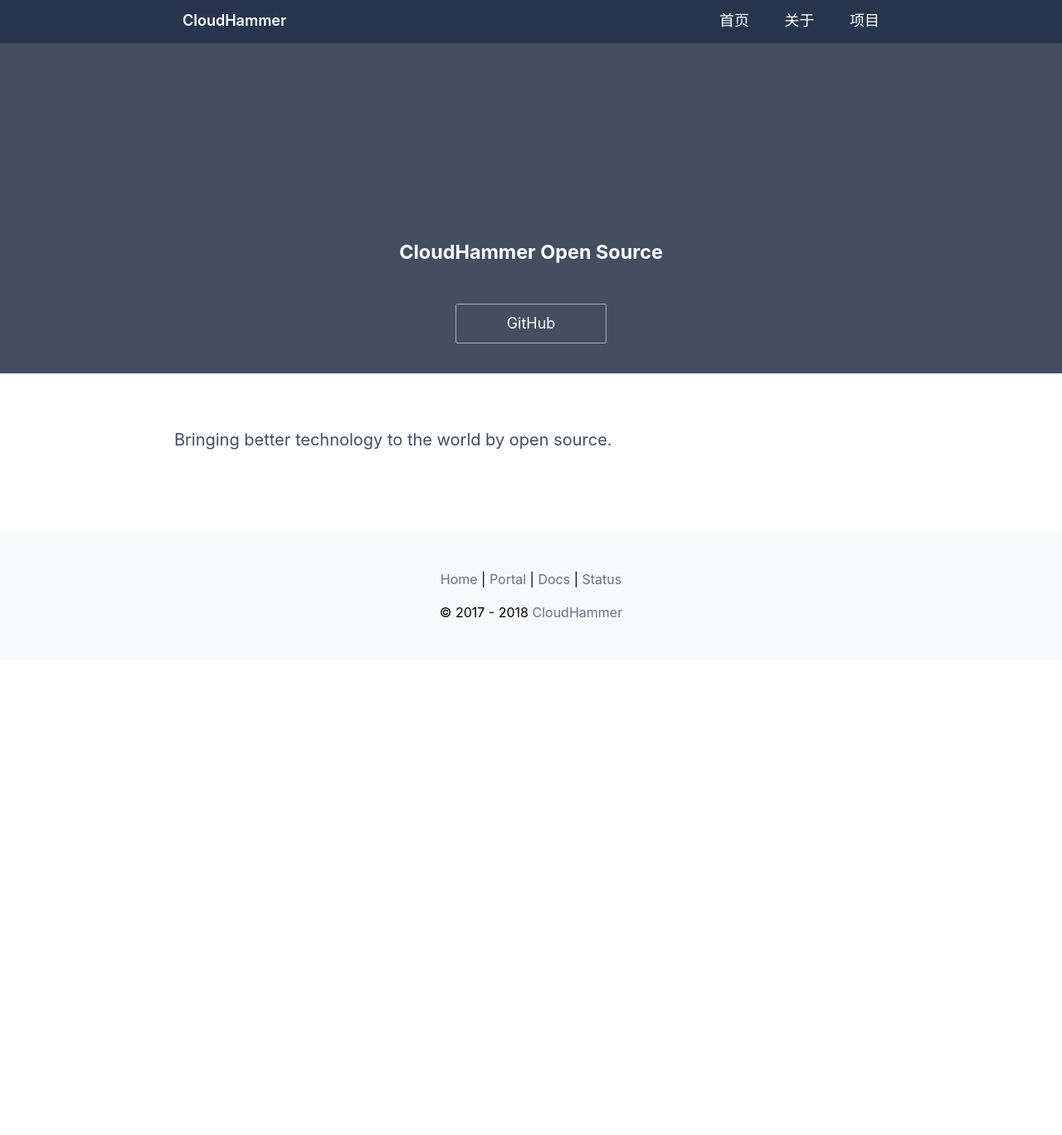
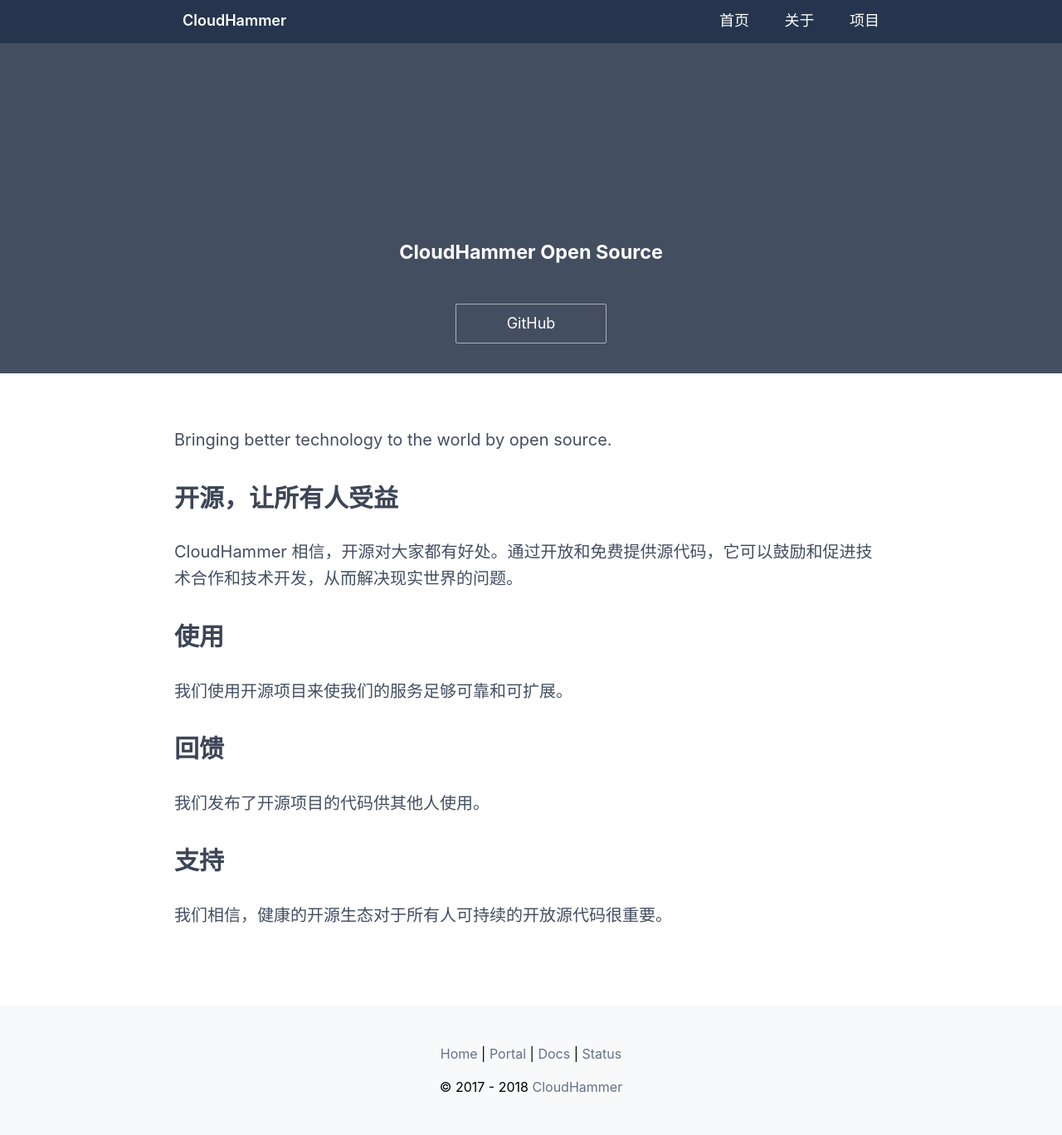
Before and after one commit to nanqinlang-fork-web-blogs/CloudHammer.github.io, a Jekyll site: the page built from index.md, in a window 1280 px wide. Shown: the whole page at 83% size. Built offline with Jekyll 4.4.1, drawn with Linux system fonts in a browser that asks for light colours; before the commit the page ends 900 px from its top, so only the background shows below that.

Commit message:
Update index

```diff
--- a/index.md
+++ b/index.md
@@ -5,3 +5,19 @@ permalink: /index.html
 ---
 
 Bringing better technology to the world by open source.
+
+## 开源，让所有人受益
+
+CloudHammer 相信，开源对大家都有好处。通过开放和免费提供源代码，它可以鼓励和促进技术合作和技术开发，从而解决现实世界的问题。
+
+## 使用
+
+我们使用开源项目来使我们的服务足够可靠和可扩展。
+
+## 回馈
+
+我们发布了开源项目的代码供其他人使用。
+
+## 支持
+
+我们相信，健康的开源生态对于所有人可持续的开放源代码很重要。
```
